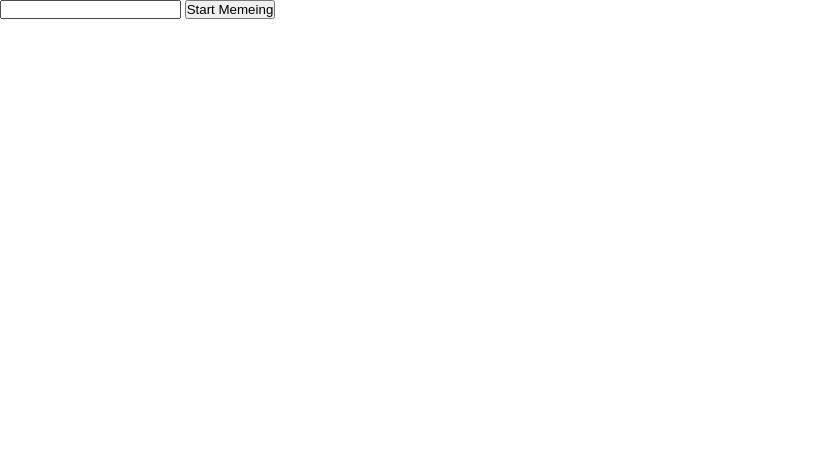
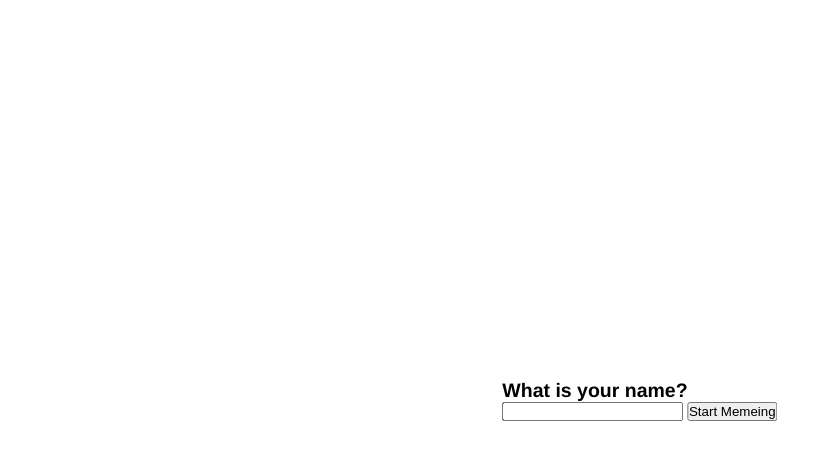
Before and after one commit to jrhackett/chat-app, a website: page app/index.html in a window 1280 px wide. Shown: the whole page, without its empty margins (0-840 px from the left). Drawn offline with nearby package versions, Linux system fonts and the light colour scheme; no server answers.

Commit message:
centering login inputs

```diff
--- a/app/css/styles.css
+++ b/app/css/styles.css
@@ -29,11 +29,18 @@ body {
 }
 
 #name {
-  position: absolute;
+  position: relative;
   background: white;
   width: 100vw;
   height: 100vh;
   z-index: 10;
+}
+
+#name-inner {
+  position: absolute;
+  top: 50%;
+  left: 50%;
+  transform: translate(-50%, -50%);
 }
 
 #messages {
--- a/app/index.html
+++ b/app/index.html
@@ -8,10 +8,13 @@
   </head>
   <body>
     <div id="name">
-      <form id="name-input" action="">
-        <input id="name-in" autocomplete="off" />
-        <button>Start Memeing</button>
-      </form>
+      <div id="name-inner">
+        <h2>What is your name?</h2>
+        <form id="name-input" action="">
+          <input id="name-in" autocomplete="off" />
+          <button>Start Memeing</button>
+        </form>
+      </div>
     </div>
     <ul id="messages"><div id="messages-inner"></div></ul>
     <form id = "message-input" action="">
```
